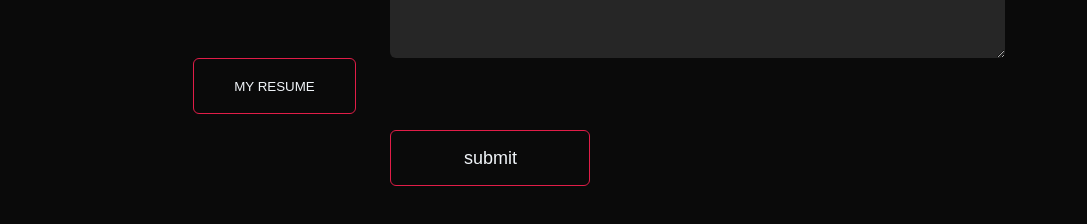
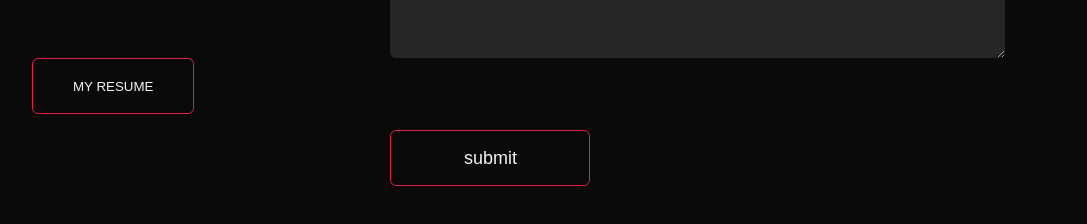
Before and after one commit to Akhilus26/-portfolio-website, a plain HTML site: page index.html in a window 1280 px wide. Shown: the part 2679-2903 px from the top of the page, without its empty margins (96-1183 px from the left). Drawn offline with Linux system fonts and the light colour scheme.

Commit message:
button aligned

```diff
--- a/style.css
+++ b/style.css
@@ -357,6 +357,12 @@ a button{
     border-radius: 6px;
     transition: background 0.5s;
 }
+
+.resume{
+    margin-left: 0;
+    margin-top: 0;
+}
+
 a button:hover{
     background-color: #e11d48;
 }
```
